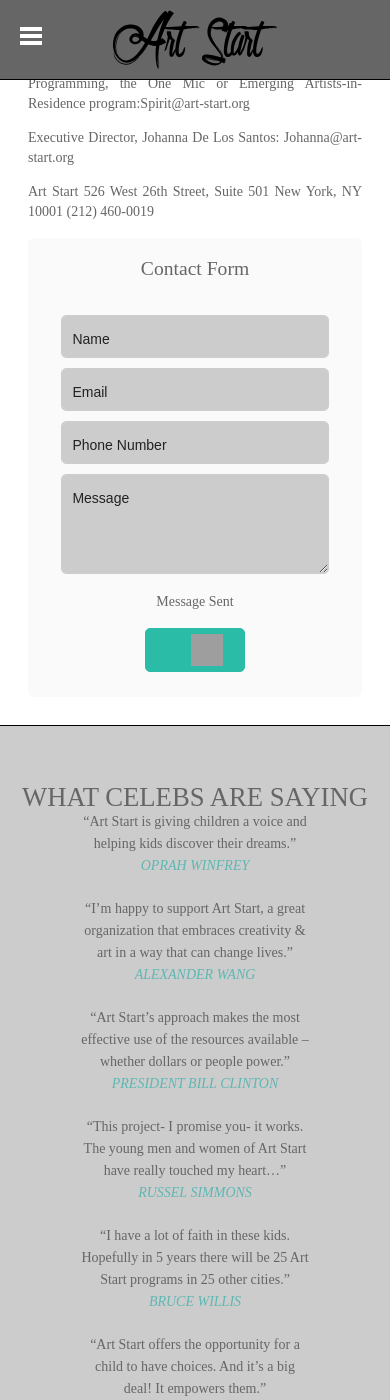
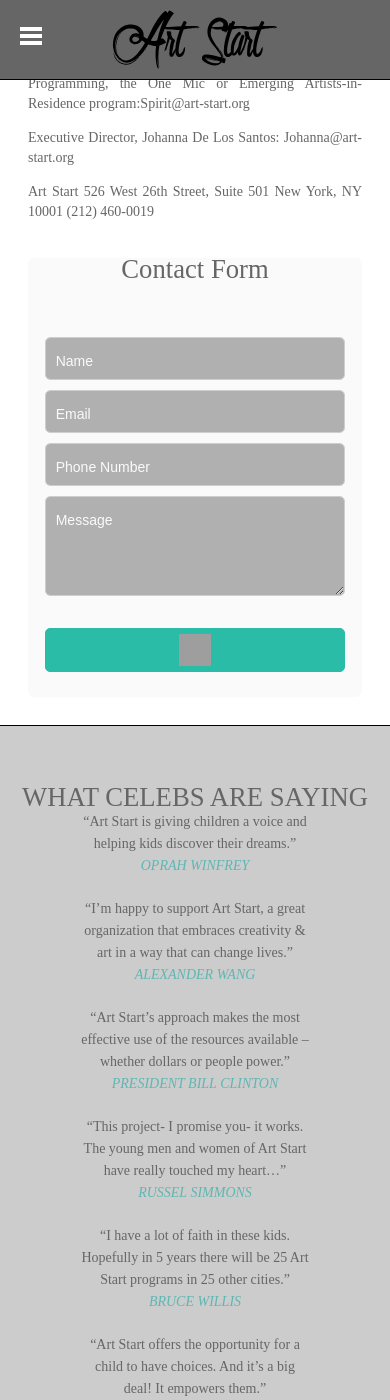
Before and after one commit to card0127/zerofive, a Jekyll site: the page built from contact.html, in a window 390 px wide and 1400 px high, scrolled down 480 px. Built offline with Jekyll 4.4.1, drawn with Linux system fonts in a browser that asks for light colours; nearby versions of some CDN libraries; Markdown is read by kramdown in place of the engine named in the settings; grey boxes are pictures that could not be loaded.

Commit message:
feat(css): re-insert code for form

```diff
--- a/css/style.css
+++ b/css/style.css
@@ -622,62 +622,55 @@
 /* line 278, /Users/scribble-lies/Documents/Graphic Design VI/Interactive Design/art-start/zerofive/scss/components/main */
 .form-container {
   max-width: 600px;
-  margin: -1em auto 0 auto;
+  margin: 0 auto;
   text-align: center;
   border-radius: 6px;
   background-color: #FAFAFA; }
 
-/* line 288, /Users/scribble-lies/Documents/Graphic Design VI/Interactive Design/art-start/zerofive/scss/components/main */
-.head h2 {
-  text-align: center;
-  padding: 1em 0 0 0;
-  margin-bottom: 0;
-  font-size: 1.4em; }
-
-/* line 294, /Users/scribble-lies/Documents/Graphic Design VI/Interactive Design/art-start/zerofive/scss/components/main */
+/* line 287, /Users/scribble-lies/Documents/Graphic Design VI/Interactive Design/art-start/zerofive/scss/components/main */
 input {
   margin-bottom: 10px; }
 
-/* line 297, /Users/scribble-lies/Documents/Graphic Design VI/Interactive Design/art-start/zerofive/scss/components/main */
+/* line 290, /Users/scribble-lies/Documents/Graphic Design VI/Interactive Design/art-start/zerofive/scss/components/main */
 textarea {
   height: 100px;
   margin-bottom: 10px; }
 
-/* line 301, /Users/scribble-lies/Documents/Graphic Design VI/Interactive Design/art-start/zerofive/scss/components/main */
+/* line 294, /Users/scribble-lies/Documents/Graphic Design VI/Interactive Design/art-start/zerofive/scss/components/main */
 input:first-of-type {
   margin-top: 35px; }
 
-/* line 305, /Users/scribble-lies/Documents/Graphic Design VI/Interactive Design/art-start/zerofive/scss/components/main */
+/* line 298, /Users/scribble-lies/Documents/Graphic Design VI/Interactive Design/art-start/zerofive/scss/components/main */
 input, textarea {
   font-size: 1em;
   padding: 15px 10px 10px;
   font-family: 'Source Sans Pro', arial, sans-serif;
   border: 1px solid #cecece;
-  background: #ccc;
-  color: #000;
+  background: #B0B0B0;
+  color: #FAFAFA;
   border-radius: 5px;
   background-clip: padding-box;
   box-sizing: border-box;
   width: 80%;
   max-width: 600px; }
 
-/* line 324, /Users/scribble-lies/Documents/Graphic Design VI/Interactive Design/art-start/zerofive/scss/components/main */
+/* line 317, /Users/scribble-lies/Documents/Graphic Design VI/Interactive Design/art-start/zerofive/scss/components/main */
 ::-webkit-input-placeholder {
-  color: #222; }
+  color: #FAFAFA; }
 
-/* line 327, /Users/scribble-lies/Documents/Graphic Design VI/Interactive Design/art-start/zerofive/scss/components/main */
+/* line 320, /Users/scribble-lies/Documents/Graphic Design VI/Interactive Design/art-start/zerofive/scss/components/main */
 :-moz-placeholder {
-  color: #222; }
+  color: #FAFAFA; }
 
-/* line 330, /Users/scribble-lies/Documents/Graphic Design VI/Interactive Design/art-start/zerofive/scss/components/main */
+/* line 323, /Users/scribble-lies/Documents/Graphic Design VI/Interactive Design/art-start/zerofive/scss/components/main */
 ::-moz-placeholder {
-  color: #222; }
+  color: #FAFAFA; }
 
-/* line 333, /Users/scribble-lies/Documents/Graphic Design VI/Interactive Design/art-start/zerofive/scss/components/main */
+/* line 326, /Users/scribble-lies/Documents/Graphic Design VI/Interactive Design/art-start/zerofive/scss/components/main */
 :-ms-input-placeholder {
-  color: #222; }
+  color: #FAFAFA; }
 
-/* line 336, /Users/scribble-lies/Documents/Graphic Design VI/Interactive Design/art-start/zerofive/scss/components/main */
+/* line 329, /Users/scribble-lies/Documents/Graphic Design VI/Interactive Design/art-start/zerofive/scss/components/main */
 button {
   margin-top: 15px;
   margin-bottom: 25px;
@@ -691,11 +684,11 @@
   cursor: pointer;
   width: 30%; }
 
-/* line 351, /Users/scribble-lies/Documents/Graphic Design VI/Interactive Design/art-start/zerofive/scss/components/main */
+/* line 344, /Users/scribble-lies/Documents/Graphic Design VI/Interactive Design/art-start/zerofive/scss/components/main */
 button:hover, .button:hover {
   background: #19a08c; }
 
-/* line 354, /Users/scribble-lies/Documents/Graphic Design VI/Interactive Design/art-start/zerofive/scss/components/main */
+/* line 347, /Users/scribble-lies/Documents/Graphic Design VI/Interactive Design/art-start/zerofive/scss/components/main */
 .icon-plane {
   display: block;
   width: 32px;
@@ -703,7 +696,7 @@
   margin: auto;
   background: url('http://www.timquincey.me/img/paperplane.svg'); }
 
-/* line 361, /Users/scribble-lies/Documents/Graphic Design VI/Interactive Design/art-start/zerofive/scss/components/main */
+/* line 354, /Users/scribble-lies/Documents/Graphic Design VI/Interactive Design/art-start/zerofive/scss/components/main */
 label.error {
   font-family: 'Source Sans Pro', arial, sans-serif;
   font-size: 1em;
@@ -716,7 +709,35 @@
   color: #FAFAFA;
   border-radius: 6px; }
 
-/* line 379, /Users/scribble-lies/Documents/Graphic Design VI/Interactive Design/art-start/zerofive/scss/components/main */
+/* media queries */
+@media (max-width: 700px) {
+  /* line 370, /Users/scribble-lies/Documents/Graphic Design VI/Interactive Design/art-start/zerofive/scss/components/main */
+  label.error {
+    width: 90%; }
+
+  /* line 373, /Users/scribble-lies/Documents/Graphic Design VI/Interactive Design/art-start/zerofive/scss/components/main */
+  input, textarea {
+    width: 90%; }
+
+  /* line 376, /Users/scribble-lies/Documents/Graphic Design VI/Interactive Design/art-start/zerofive/scss/components/main */
+  button {
+    width: 90%; }
+ }
+
+/* line 380, /Users/scribble-lies/Documents/Graphic Design VI/Interactive Design/art-start/zerofive/scss/components/main */
+.message {
+  font-family: 'Source Sans Pro', arial, sans-serif;
+  font-size: 1.1em;
+  display: none;
+  padding-top: 10px;
+  padding-bottom: 10px;
+  background-color: #2ABCA7;
+  width: 80%;
+  margin: auto;
+  color: #FAFAFA;
+  border-radius: 6px; }
+
+/* line 398, /Users/scribble-lies/Documents/Graphic Design VI/Interactive Design/art-start/zerofive/scss/components/main */
 footer {
   background-color: #222;
   color: white;
@@ -727,23 +748,23 @@
   left: 0;
   clear: both; }
 
-/* line 390, /Users/scribble-lies/Documents/Graphic Design VI/Interactive Design/art-start/zerofive/scss/components/main */
+/* line 409, /Users/scribble-lies/Documents/Graphic Design VI/Interactive Design/art-start/zerofive/scss/components/main */
 .media {
   padding-top: 1em; }
 
-/* line 394, /Users/scribble-lies/Documents/Graphic Design VI/Interactive Design/art-start/zerofive/scss/components/main */
+/* line 413, /Users/scribble-lies/Documents/Graphic Design VI/Interactive Design/art-start/zerofive/scss/components/main */
 #facebook:hover {
   color: #3C5A99; }
 
-/* line 398, /Users/scribble-lies/Documents/Graphic Design VI/Interactive Design/art-start/zerofive/scss/components/main */
+/* line 417, /Users/scribble-lies/Documents/Graphic Design VI/Interactive Design/art-start/zerofive/scss/components/main */
 #twitter:hover {
   color: #74C2E8; }
 
-/* line 402, /Users/scribble-lies/Documents/Graphic Design VI/Interactive Design/art-start/zerofive/scss/components/main */
+/* line 421, /Users/scribble-lies/Documents/Graphic Design VI/Interactive Design/art-start/zerofive/scss/components/main */
 #vimeo:hover {
   color: #1AB7EA; }
 
-/* line 408, /Users/scribble-lies/Documents/Graphic Design VI/Interactive Design/art-start/zerofive/scss/components/main */
+/* line 427, /Users/scribble-lies/Documents/Graphic Design VI/Interactive Design/art-start/zerofive/scss/components/main */
 .icon-facebook-circled, .icon-twitter-circled, .icon-vimeo-circled {
   font-size: 23pt; }
 
```
Also changed, not shown: scss/components/_main.scss (+33 -14 lines).
